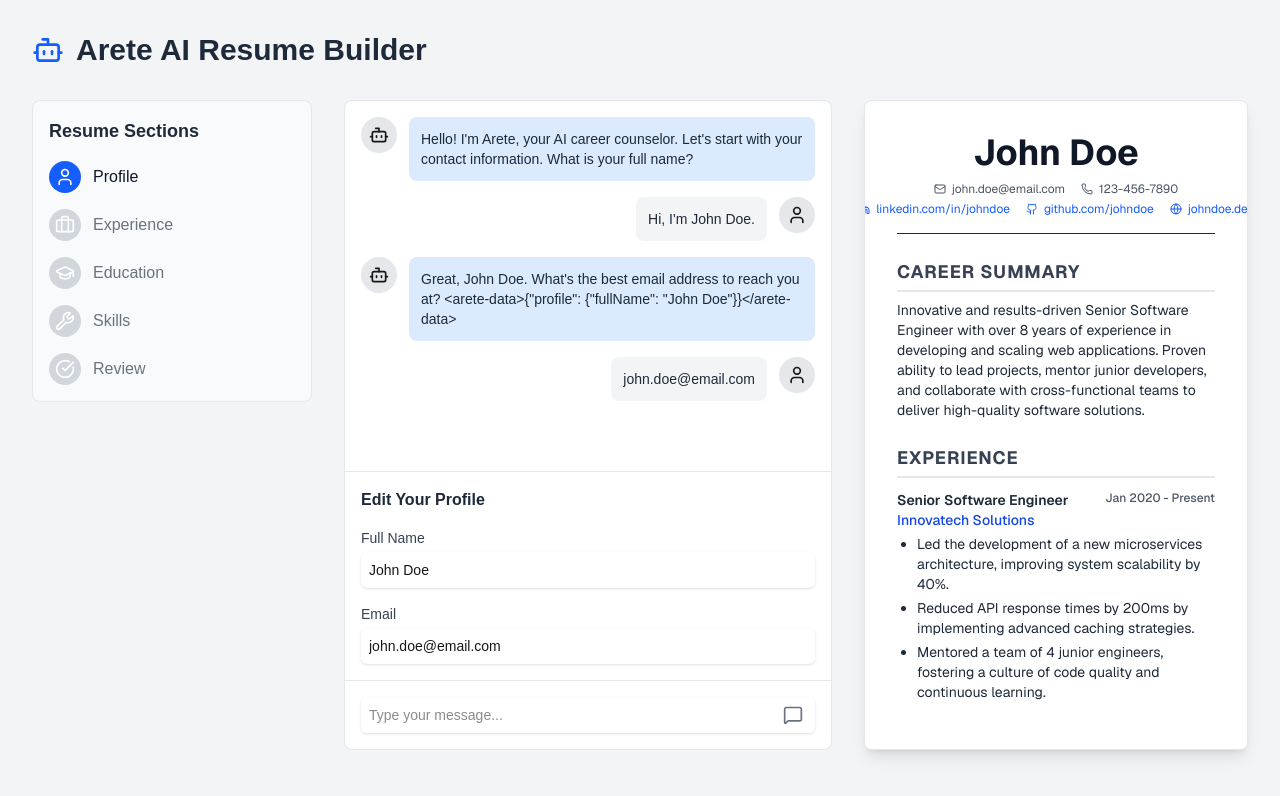
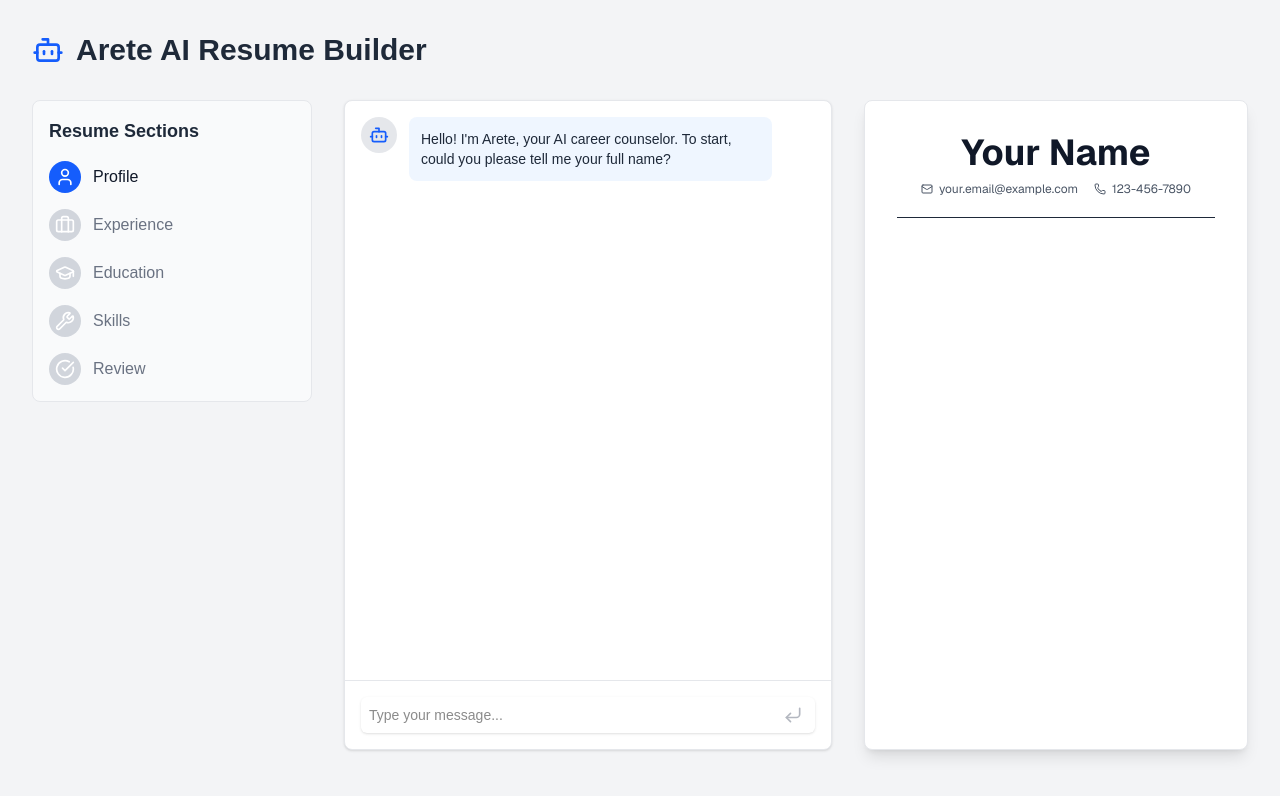
Before and after one commit to MdJawad/juvo, a Next.js app: page / in a window 1280 px wide. Shown: the top 796 px of the page. Built offline with nearby package versions, Linux system fonts and the light colour scheme.

Commit message:
restored the version back to claude

```diff
--- a/app/components/InterviewPanel.tsx
+++ b/app/components/InterviewPanel.tsx
@@ -1,82 +1,84 @@
-import { MessageSquare, Bot, User } from 'lucide-react';
-import { UserProfile } from '@/lib/types';
+import { MessageSquare, Bot, User, CornerDownLeft, Loader } from 'lucide-react';
+import { UserProfile, Message as CustomMessage, ResumeData } from '@/lib/types';
+import { ChangeEvent, FormEvent } from 'react';
+import { Message } from 'ai/react';
 
-// This is a placeholder for the real chat message component
-function ChatMessage({ role, text }: { role: 'user' | 'assistant'; text: string }) {
-  const isAssistant = role === 'assistant';
+interface ChatMessageProps {
+  message: Message;
+}
+
+function ChatMessage({ message }: ChatMessageProps) {
+  const isAssistant = message.role === 'assistant';
   return (
     <div className={`flex items-start gap-3 ${isAssistant ? '' : 'flex-row-reverse'}`}>
       <div className={`rounded-full p-2 bg-gray-200`}>
-        {isAssistant ? <Bot className="h-5 w-5" /> : <User className="h-5 w-5" />}
+        {isAssistant ? <Bot className="h-5 w-5 text-blue-600" /> : <User className="h-5 w-5 text-gray-700" />}
       </div>
-      <div className={`p-3 rounded-lg ${isAssistant ? 'bg-blue-100' : 'bg-gray-100'}`}>
-        <p className="text-sm text-gray-800">{text}</p>
+      <div className={`p-3 rounded-lg max-w-[80%] ${isAssistant ? 'bg-blue-50' : 'bg-gray-100'}`}>
+        <p className="text-sm text-gray-800">{message.content}</p>
       </div>
     </div>
   );
 }
 
-// This is a placeholder for the real profile form
-function ProfileForm({ profile }: { profile: Partial<UserProfile> }) {
+interface ProfileFormProps {
+  profile: Partial<UserProfile>;
+}
+
+function ProfileForm({ profile }: ProfileFormProps) {
   return (
-    <div className="space-y-4 p-4 border-t border-gray-200">
-      <h3 className="font-semibold text-gray-800">Edit Your Profile</h3>
+    <div className="space-y-4 p-4 border-t border-gray-200 bg-gray-50">
+      <h3 className="font-semibold text-gray-800">Your Profile Information</h3>
       <div>
         <label htmlFor="fullName" className="block text-sm font-medium text-gray-700">Full Name</label>
-        <input type="text" id="fullName" defaultValue={profile.fullName} className="mt-1 block w-full rounded-md border-gray-300 shadow-sm focus:border-blue-500 focus:ring-blue-500 sm:text-sm p-2" />
+        <input type="text" id="fullName" value={profile.fullName || ''} readOnly className="mt-1 block w-full rounded-md border-gray-300 shadow-sm sm:text-sm p-2 bg-gray-200" />
       </div>
       <div>
         <label htmlFor="email" className="block text-sm font-medium text-gray-700">Email</label>
-        <input type="email" id="email" defaultValue={profile.email} className="mt-1 block w-full rounded-md border-gray-300 shadow-sm focus:border-blue-500 focus:ring-blue-500 sm:text-sm p-2" />
+        <input type="email" id="email" value={profile.email || ''} readOnly className="mt-1 block w-full rounded-md border-gray-300 shadow-sm sm:text-sm p-2 bg-gray-200" />
       </div>
     </div>
   );
 }
 
-export function InterviewPanel() {
-  // Mock data for wireframe
-  const mockProfile: Partial<UserProfile> = {
-    fullName: "John Doe",
-    email: "john.doe@email.com"
-  };
+interface InterviewPanelProps {
+  messages: Message[];
+  input: string;
+  handleInputChange: (e: ChangeEvent<HTMLInputElement>) => void;
+  handleSubmit: (e: FormEvent<HTMLFormElement>) => void;
+  isLoading: boolean;
+  resumeData: Partial<ResumeData>;
+}
 
+export function InterviewPanel({ messages, input, handleInputChange, handleSubmit, isLoading, resumeData }: InterviewPanelProps) {
   return (
-    <div className="flex flex-col h-full bg-white rounded-lg border border-gray-200">
+    <div className="flex flex-col h-full bg-white rounded-lg border border-gray-200 shadow-sm">
       <div className="flex-grow p-4 space-y-4 overflow-y-auto">
-        {/* Placeholder for conversation */}
-        <ChatMessage
-          role="assistant"
-          text="Hello! I'm Arete, your AI career counselor. Let's start with your contact information. What is your full name?"
-        />
-        <ChatMessage
-          role="user"
-          text="Hi, I'm John Doe."
-        />
-        <ChatMessage
-          role="assistant"
-          text={`Great, John Doe. What's the best email address to reach you at? <arete-data>{"profile": {"fullName": "John Doe"}}</arete-data>`}
-        />
-         <ChatMessage
-          role="user"
-          text="john.doe@email.com"
-        />
+        {messages.map((m) => (
+          <ChatMessage key={m.id} message={m} />
+        ))}
+        {isLoading && <ChatMessage key="loading" message={{id: 'loading', role: 'assistant', content: '...'}} />}
       </div>
 
-      {/* Placeholder for smart form */}
-      <ProfileForm profile={mockProfile} />
+      {resumeData.profile && Object.values(resumeData.profile).some(v => v) && (
+        <ProfileForm profile={resumeData.profile} />
+      )}
 
-      <div className="p-4 border-t border-gray-200">
+      <form onSubmit={handleSubmit} className="p-4 border-t border-gray-200">
         <div className="relative">
           <input
+            value={input}
+            onChange={handleInputChange}
+            disabled={isLoading}
             type="text"
             placeholder="Type your message..."
             className="w-full rounded-md border-gray-300 shadow-sm focus:border-blue-500 focus:ring-blue-500 sm:text-sm p-2 pr-10"
           />
-          <button className="absolute inset-y-0 right-0 flex items-center pr-3">
-            <MessageSquare className="h-5 w-5 text-gray-500" />
+          <button type="submit" disabled={isLoading || !input} className="absolute inset-y-0 right-0 flex items-center pr-3 disabled:opacity-50">
+            {isLoading ? <Loader className="h-5 w-5 animate-spin" /> : <CornerDownLeft className="h-5 w-5 text-gray-500" />}
           </button>
         </div>
-      </div>
+      </form>
     </div>
   );
 }
--- a/app/components/ResumePreview.tsx
+++ b/app/components/ResumePreview.tsx
@@ -1,80 +1,45 @@
 import { Phone, Mail, Linkedin, Github, Globe } from 'lucide-react';
 import { ResumeData } from '@/lib/types';
 
-// Mock data for the wireframe preview
-const mockResumeData: ResumeData = {
-  profile: {
-    fullName: 'John Doe',
-    email: 'john.doe@email.com',
-    phone: '123-456-7890',
-    linkedin: 'linkedin.com/in/johndoe',
-    github: 'github.com/johndoe',
-    portfolio: 'johndoe.dev',
-    careerSummary:
-      'Innovative and results-driven Senior Software Engineer with over 8 years of experience in developing and scaling web applications. Proven ability to lead projects, mentor junior developers, and collaborate with cross-functional teams to deliver high-quality software solutions.',
-  },
-  experience: [
-    {
-      id: 'exp1',
-      company: 'Innovatech Solutions',
-      position: 'Senior Software Engineer',
-      startDate: 'Jan 2020',
-      endDate: 'Present',
-      achievements: [
-        'Led the development of a new microservices architecture, improving system scalability by 40%.',
-        'Reduced API response times by 200ms by implementing advanced caching strategies.',
-        'Mentored a team of 4 junior engineers, fostering a culture of code quality and continuous learning.',
-      ],
-    },
-  ],
-  education: [
-    {
-      id: 'edu1',
-      institution: 'State University',
-      degree: 'Master of Science',
-      fieldOfStudy: 'Computer Science',
-      startDate: 'Aug 2016',
-      endDate: 'May 2018',
-    },
-  ],
-  skills: {
-    technical: ['TypeScript', 'React', 'Node.js', 'GraphQL', 'AWS', 'Docker'],
-    soft: ['Team Leadership', 'Agile Methodologies', 'Problem Solving', 'Communication'],
-  },
-};
+interface ResumePreviewProps {
+  resumeData: Partial<ResumeData>;
+}
 
-export function ResumePreview() {
-  const resume = mockResumeData;
+export function ResumePreview({ resumeData }: ResumePreviewProps) {
+  const { profile = {}, experience = [], education = [], skills = { technical: [], soft: [] } } = resumeData;
 
   return (
     <div className="bg-white rounded-lg border border-gray-200 shadow-lg h-full overflow-y-auto">
       <div className="p-8 text-sm text-gray-800 font-sans">
         {/* Header */}
         <div className="text-center border-b pb-4 mb-6">
-          <h1 className="text-4xl font-bold text-gray-900">{resume.profile.fullName}</h1>
+          <h1 className="text-4xl font-bold text-gray-900">{profile.fullName || 'Your Name'}</h1>
           <div className="flex justify-center items-center space-x-4 mt-2 text-xs text-gray-600">
-            <span className="flex items-center"><Mail className="mr-1.5 h-3 w-3" />{resume.profile.email}</span>
-            <span className="flex items-center"><Phone className="mr-1.5 h-3 w-3" />{resume.profile.phone}</span>
+            <span className="flex items-center"><Mail className="mr-1.5 h-3 w-3" />{profile.email || 'your.email@example.com'}</span>
+            <span className="flex items-center"><Phone className="mr-1.5 h-3 w-3" />{profile.phone || '123-456-7890'}</span>
           </div>
           <div className="flex justify-center items-center space-x-4 mt-1 text-xs text-blue-600">
-            <a href="#" className="flex items-center"><Linkedin className="mr-1.5 h-3 w-3" />{resume.profile.linkedin}</a>
-            <a href="#" className="flex items-center"><Github className="mr-1.5 h-3 w-3" />{resume.profile.github}</a>
-            <a href="#" className="flex items-center"><Globe className="mr-1.5 h-3 w-3" />{resume.profile.portfolio}</a>
+            {profile.linkedin && <a href="#" className="flex items-center"><Linkedin className="mr-1.5 h-3 w-3" />{profile.linkedin}</a>}
+            {profile.github && <a href="#" className="flex items-center"><Github className="mr-1.5 h-3 w-3" />{profile.github}</a>}
+            {profile.portfolio && <a href="#" className="flex items-center"><Globe className="mr-1.5 h-3 w-3" />{profile.portfolio}</a>}
           </div>
         </div>
 
         {/* Summary */}
+        {profile.careerSummary && (
           <div>
             <h2 className="text-lg font-bold uppercase tracking-wider text-gray-700">Career Summary</h2>
             <div className="h-0.5 bg-gray-200 my-1"></div>
-          <p className="mt-2 text-sm">{resume.profile.careerSummary}</p>
+            <p className="mt-2 text-sm">{profile.careerSummary}</p>
           </div>
+        )}
 
         {/* Experience */}
+        {experience.length > 0 && (
           <div className="mt-6">
             <h2 className="text-lg font-bold uppercase tracking-wider text-gray-700">Experience</h2>
             <div className="h-0.5 bg-gray-200 my-1"></div>
-          {resume.experience.map((job) => (
+            {experience.map((job) => (
               <div key={job.id} className="mt-3">
                 <div className="flex justify-between">
                   <h3 className="font-semibold text-md">{job.position}</h3>
@@ -87,6 +52,7 @@ export function ResumePreview() {
               </div>
             ))}
           </div>
+        )}
 
       </div>
     </div>
--- /dev/null
+++ b/app/hooks/useInterview.ts
@@ -0,0 +1,80 @@
+'use client';
+
+import { useState, useEffect } from 'react';
+import { useChat, Message } from 'ai/react';
+import { v4 as uuidv4 } from 'uuid';
+import {
+  ResumeData,
+  ConversationState,
+  InterviewStep,
+} from '@/lib/types';
+import { deepmerge } from 'deepmerge-ts';
+
+// Initial state for the interview can now be a partial object
+const initialResumeData: Partial<ResumeData> = {
+  profile: {},
+  experience: [],
+  education: [],
+  skills: { technical: [], soft: [] },
+};
+
+const initialState: Omit<ConversationState, 'resumeData'> & { resumeData: Partial<ResumeData> } = {
+  currentStep: 'profile',
+  progress: 10,
+  history: [],
+  resumeData: initialResumeData,
+};
+
+export function useInterview() {
+  const [resumeData, setResumeData] = useState<Partial<ResumeData>>(initialState.resumeData);
+  const [currentStep, setCurrentStep] = useState<InterviewStep>(initialState.currentStep);
+  const [progress, setProgress] = useState<number>(initialState.progress);
+
+  const { messages, input, handleInputChange, handleSubmit, isLoading, setMessages } = useChat({
+    api: '/api/chat',
+    onFinish: (message) => {
+      parseAndMergeData(message.content);
+    },
+  });
+
+  const parseAndMergeData = (content: string) => {
+    const dataRegex = /<arete-data>(.*?)<\/arete-data>/s;
+    const match = content.match(dataRegex);
+
+    if (match && match[1]) {
+      try {
+        const parsedData = JSON.parse(match[1]);
+        setResumeData(prevData => deepmerge(prevData, parsedData));
+      } catch (error) {
+        console.error("Failed to parse <arete-data> JSON:", error);
+      }
+    }
+  };
+
+  useEffect(() => {
+    if (messages.length === 0 && !isLoading) {
+      setMessages([{
+        id: uuidv4(),
+        role: 'assistant',
+        content: "Hello! I'm Arete, your AI career counselor. To start, could you please tell me your full name?",
+      }]);
+    }
+  }, [messages.length, isLoading, setMessages]);
+
+
+  const filteredMessages = messages.map(m => ({
+    ...m,
+    content: m.content.replace(/<arete-data>.*?<\/arete-data>/s, '').trim()
+  })).filter(m => m.content.length > 0);
+
+  return {
+    messages: filteredMessages,
+    input,
+    handleInputChange,
+    handleSubmit,
+    isLoading,
+    resumeData,
+    currentStep,
+    progress,
+  };
+}
--- a/app/page.tsx
+++ b/app/page.tsx
@@ -1,14 +1,22 @@
 'use client';
 
-import { useState } from 'react';
 import { ProgressTracker } from '@/app/components/ProgressTracker';
 import { InterviewPanel } from '@/app/components/InterviewPanel';
 import { ResumePreview } from '@/app/components/ResumePreview';
-import { InterviewStep } from '@/lib/types';
+import { useInterview } from '@/app/hooks/useInterview';
 import { Bot } from 'lucide-react';
 
 export default function Home() {
-  const [currentStep, setCurrentStep] = useState<InterviewStep>('profile');
+  const {
+    messages,
+    input,
+    handleInputChange,
+    handleSubmit,
+    isLoading,
+    resumeData,
+    currentStep,
+    progress,
+  } = useInterview();
 
   return (
     <main className="min-h-screen bg-gray-100 p-4 lg:p-8">
@@ -30,12 +38,19 @@ export default function Home() {
 
           {/* Center Column: Chat and Forms */}
           <div className="lg:col-span-8 xl:col-span-5">
-            <InterviewPanel />
+            <InterviewPanel
+              messages={messages}
+              input={input}
+              handleInputChange={handleInputChange}
+              handleSubmit={handleSubmit}
+              isLoading={isLoading}
+              resumeData={resumeData}
+            />
           </div>
 
           {/* Right Column: Resume Preview */}
           <div className="hidden xl:block xl:col-span-4">
-            <ResumePreview />
+            <ResumePreview resumeData={resumeData} />
           </div>
         </div>
       </div>
--- a/package.json
+++ b/package.json
@@ -11,12 +11,14 @@
   "dependencies": {
     "ai": "^4.3.16",
     "clsx": "^2.1.1",
+    "deepmerge-ts": "^7.1.5",
     "lucide-react": "^0.522.0",
     "next": "15.3.4",
     "openai": "^5.6.0",
     "react": "^19.0.0",
     "react-dom": "^19.0.0",
-    "tailwind-merge": "^3.3.1"
+    "tailwind-merge": "^3.3.1",
+    "uuid": "^11.1.0"
   },
   "devDependencies": {
     "@eslint/eslintrc": "^3",
@@ -24,6 +26,7 @@
     "@types/node": "^20",
     "@types/react": "^19",
     "@types/react-dom": "^19",
+    "@types/uuid": "^10.0.0",
     "eslint": "^9",
     "eslint-config-next": "15.3.4",
     "tailwindcss": "^4",
--- a/tsconfig.json
+++ b/tsconfig.json
@@ -1,6 +1,6 @@
 {
   "compilerOptions": {
-    "target": "ES2017",
+    "target": "es2018",
     "lib": ["dom", "dom.iterable", "esnext"],
     "allowJs": true,
     "skipLibCheck": true,
```
Also changed, not shown: 1 other file (tests, documents, lock files or other folders). Lines whose indentation alone changed are shown as unchanged.
